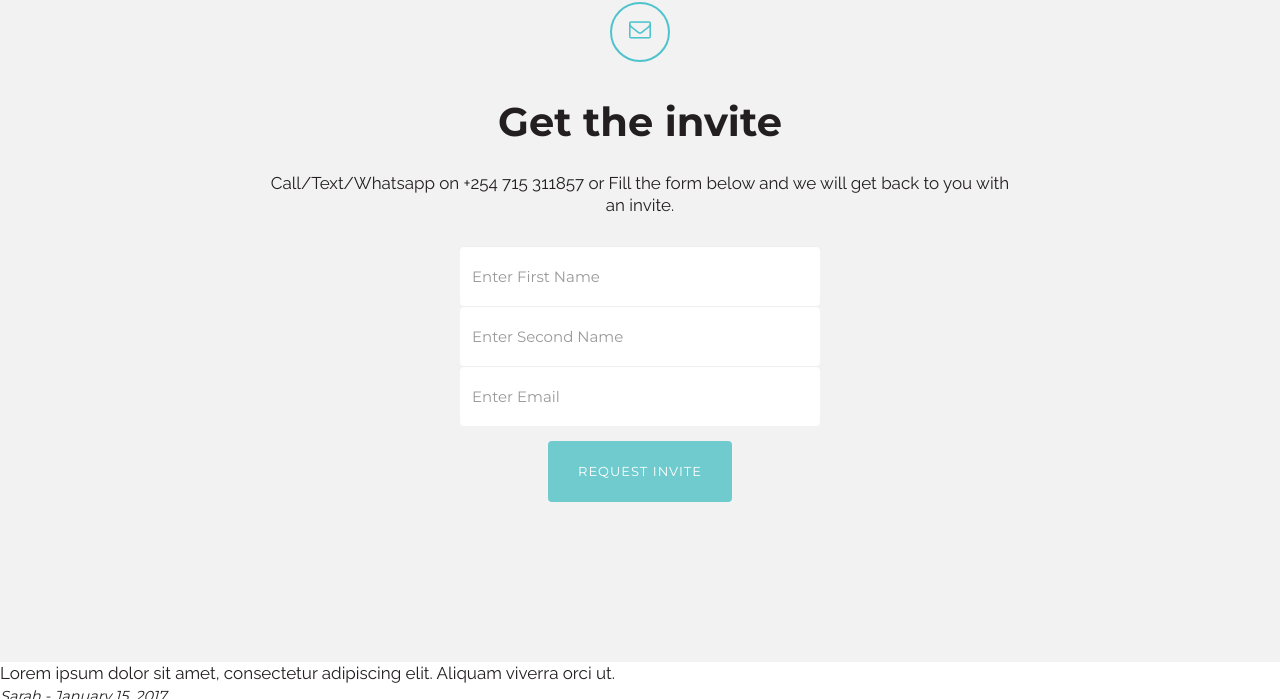
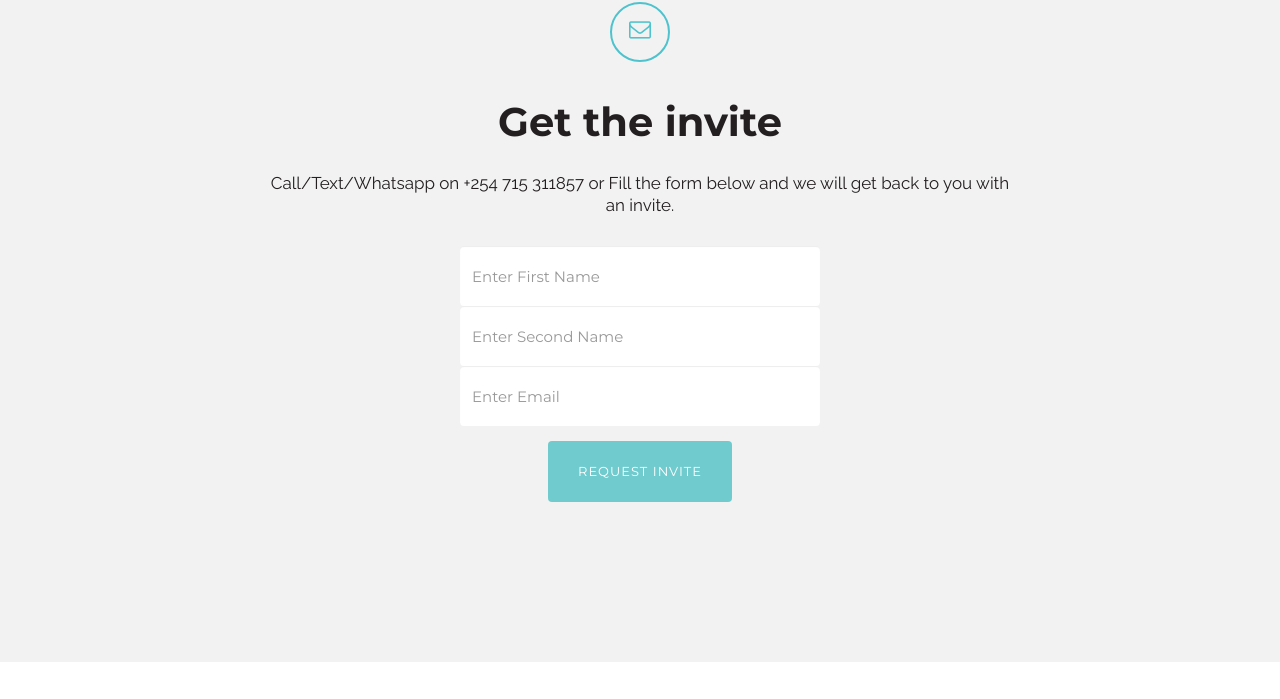
Before and after one commit to jim-sbc/jim-sbc.github.io, a plain HTML site: page index.html in a window 1280 px wide. Shown: the part 1420-2119 px from the top of the page. Drawn offline with nearby package versions, Linux system fonts and the light colour scheme.

Commit message:
Update index.html

```diff
--- a/index.html
+++ b/index.html
@@ -220,7 +220,7 @@
           <div class="col-sm-10 col-sm-offset-1 col-md-8 col-md-offset-2 wow fadeInLeft" data-wow-delay="0.8s">
             <a href="#" target="_blank">
            <!-- <img class="news-img pull-left" src="assets/img/press-01.jpg" alt="Tech Crunch">-->
-            <p class="black">Lorem ipsum dolor sit amet, consectetur adipiscing elit. Aliquam viverra orci ut.<br />
+           <!-- <p class="black">Lorem ipsum dolor sit amet, consectetur adipiscing elit. Aliquam viverra orci ut.<br />
             <small><em>Sarah - January 15, 2017</em></small></p>
             </a>
           </div>
```
